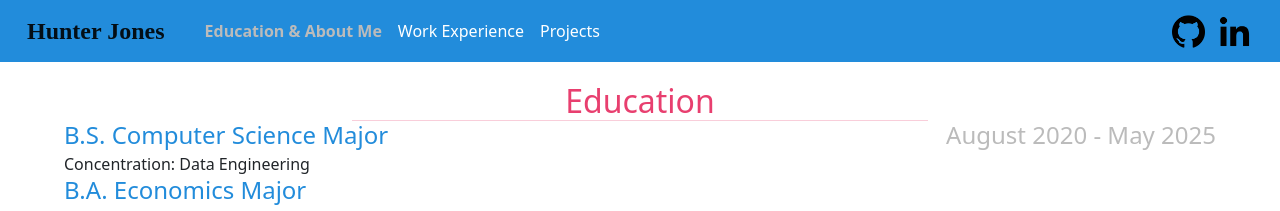
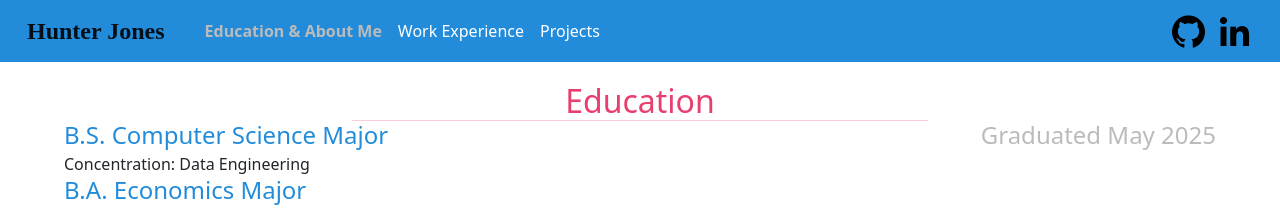
Before and after one commit to Hunter-Jones/hunter-jones.github.io, an Angular app: page /education in a window 1280 px wide. Shown: the top 211 px of the page. Built offline with nearby package versions, Linux system fonts and the light colour scheme.

Commit message:
Fix typo and build changes

```diff
--- a/package.json
+++ b/package.json
@@ -25,7 +25,7 @@
     "zone.js": "~0.13.0"
   },
   "devDependencies": {
-    "@angular-devkit/build-angular": "^16.0.3",
+    "@angular-devkit/build-angular": "^16.2.16",
     "@angular/cli": "~16.0.3",
     "@angular/compiler-cli": "^16.0.0",
     "@types/jasmine": "~4.3.0",
--- a/src/app/tabs/education/education.component.html
+++ b/src/app/tabs/education/education.component.html
@@ -3,11 +3,11 @@
   <hr class="section-headline-hr">
 
   <div class="entry">
-    <h3 class="entry-headline">B.S. Computer Science Major<span id="big-ehr" class="entry-headline-right">August 2020 - May 2025</span></h3>
+    <h3 class="entry-headline">B.S. Computer Science Major<span id="big-ehr" class="entry-headline-right">Graduated May 2025</span></h3>
     <p class=entry-subheadline>Concentration: Data Engineering</p>
     <h3 class="entry-headline">B.A. Economics Major</h3>
     <p class="entry-subheadline">Minor: Statistics</p>
-    <p class="entry-subheadline"><span>Kent State,</span> <i>Kent Ohio</i></p>
+    <p class="entry-subheadline"><span> Kent State,</span> <i>Kent Ohio</i></p>
     <p id="small-ehr" ><span>Graduate May 2025</span></p>
     <ul class="entry-content">
         <li>Key courses in computer science: Algorithms, Database Design, Big Data Analytics, Data Mining Techniques, Artificial Intelligence</li>
```
Also changed, not shown: 12 other files (tests, documents, lock files or other folders).
